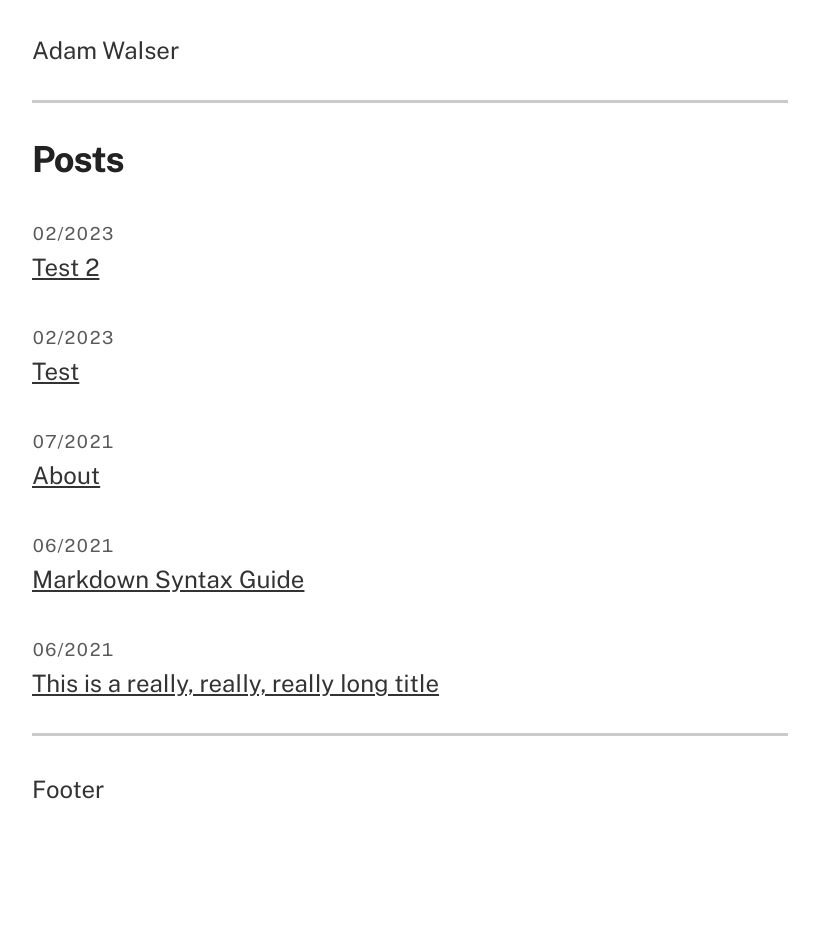
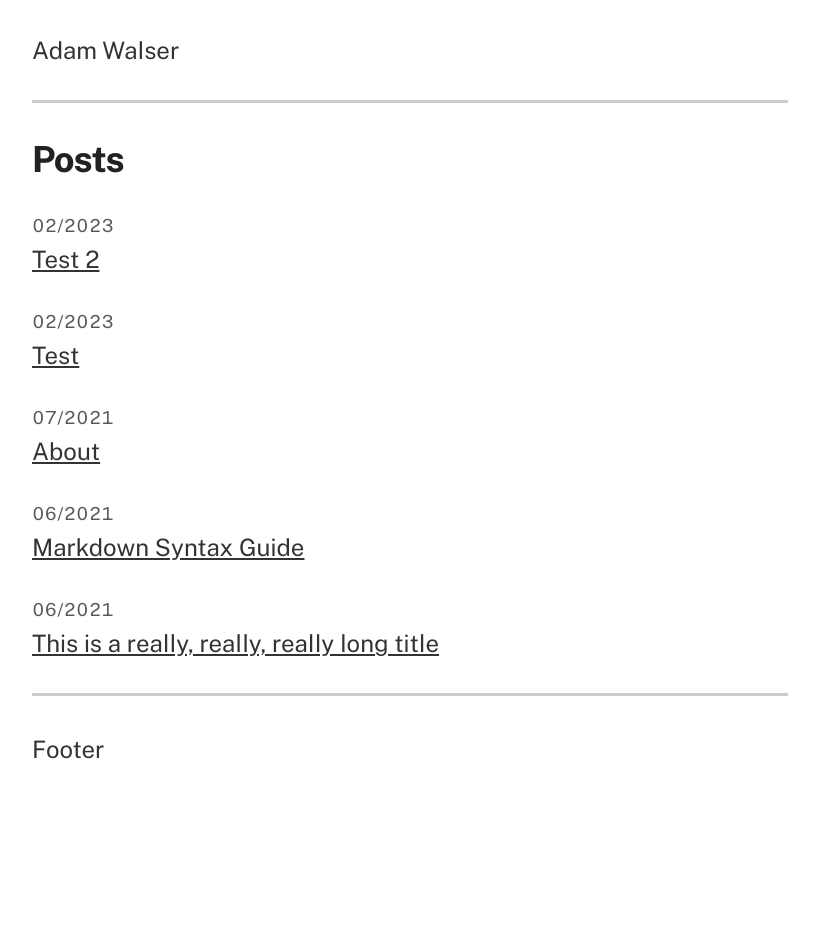
Before and after one commit to ajpwalser/ajpwalser.github.io, a Jekyll site: the page built from index.html, in a window 1280 px wide. Shown: the whole page, without its empty margins (230-1049 px from the left). Built offline with Jekyll 4.4.1, drawn with Linux system fonts in a browser that asks for light colours; after the commit the page ends 903 px from its top, so only the background shows below that.

Commit message:
Update style.css

```diff
--- a/css/style.css
+++ b/css/style.css
@@ -86,7 +86,6 @@ p {
 }
 ul {
   list-style-type: none;
-  margin: 2rem 0;
   padding: 0;
 }
 blockquote {
```
